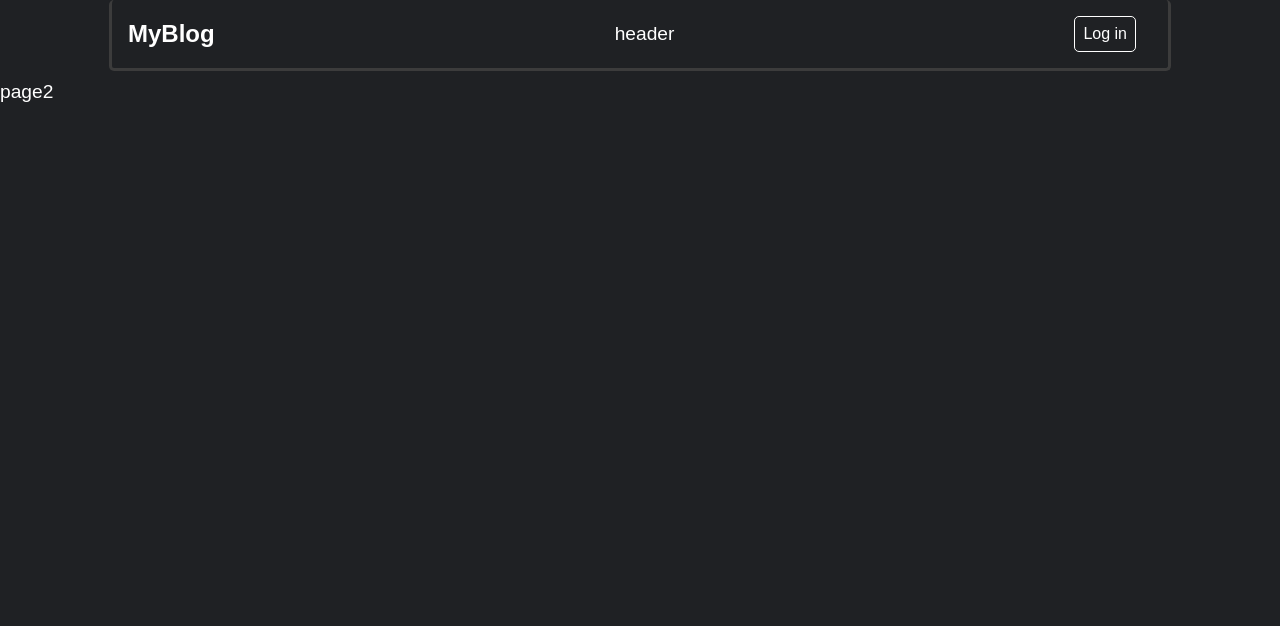
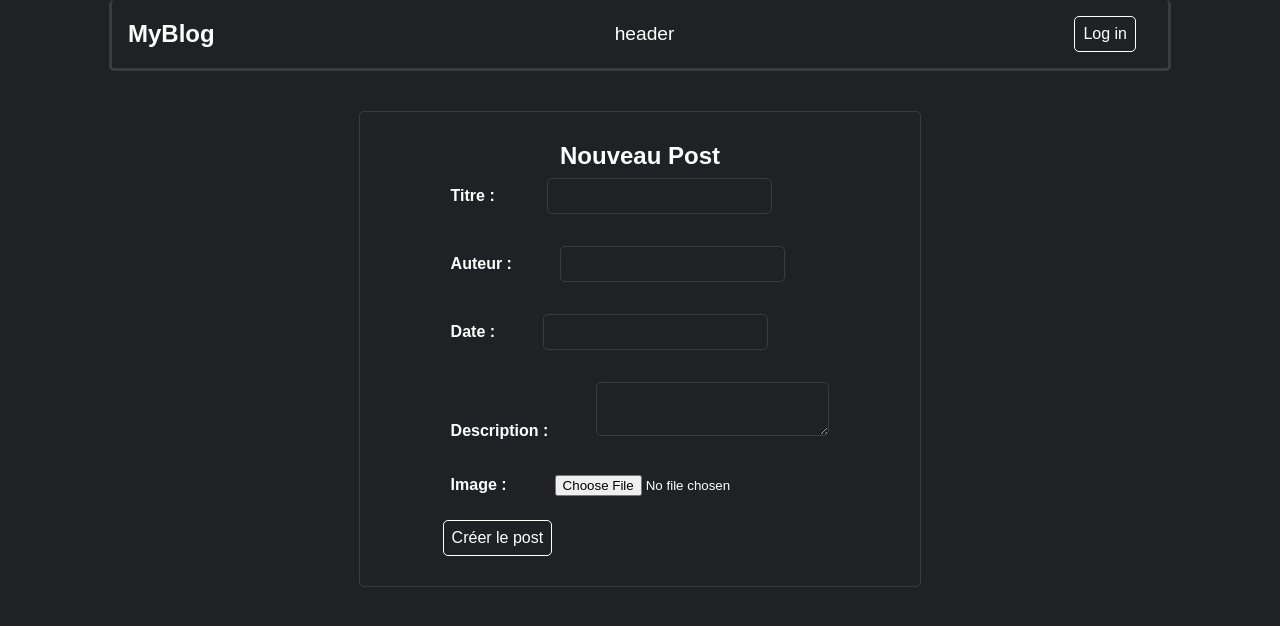
Before and after one commit to TitouanChvn/MyBlog, a React (Create React App) app in the folder myblog/: page /CreatePost in a window 1280 px wide. Shown: the top 626 px of the page. Built offline with nearby package versions, Linux system fonts and the light colour scheme.

Commit message:
starting a page for a new post

```diff
--- a/myblog/src/components/PageCreateElement.js
+++ b/myblog/src/components/PageCreateElement.js
@@ -1,7 +1,62 @@
+import React, { useState } from 'react';
+
 const PageCreateElement = () => {
+
+  const [title, setTitle] = useState('');
+  const [author, setAuthor] = useState('');
+  const [date, setDate] = useState('');
+  const [description, setDescription] = useState('');
+  const [image, setImage] = useState(null);
+
+
+  const handleImageChange = (event) => {
+    setImage(event.target.files[0]);
+  }
+
+  const handleSubmit = (event) => {
+    event.preventDefault();
+    // Traitement des données du post
+    console.log("Post créé : ", { title, author, date, description, image });
+  }
+
+
+
   return (
-    <div>
-      page2
+    <div className="container">
+      <div className="form-title">Nouveau Post</div>
+      <form onSubmit={handleSubmit}>
+        <div className="form-control">
+          <label>Titre : </label>
+          <input type="text" value={title} onChange={e => setTitle(e.target.value)} />
+      </div>
+
+      <div className="form-control">
+      <label>Auteur :</label>
+        <input type="text" value={author} onChange={e => setAuthor(e.target.value)} />
+      </div>
+
+      <div className="form-control">
+      <label>Date :</label>
+        <input type="text" value={date} onChange={e => setDate(e.target.value)} />
+      </div>
+
+      <div className="form-control">
+      <label>Description :</label>
+        <textarea value={description} onChange={e => setDescription(e.target.value)} />
+      </div>
+
+      <div className="form-control">
+      <label>Image :</label>
+        <input type="file" onChange={handleImageChange} accept="image/*" />
+      </div>
+
+
+      <input type="submit" value="Créer le post" className='ButtonLogin'/>
+    </form>
+
+
+
+
     </div>
   )
 }
--- a/myblog/src/components/RightFeed.js
+++ b/myblog/src/components/RightFeed.js
@@ -1,6 +1,9 @@
 import { useState,useEffect } from "react";
+import { useNavigate } from 'react-router-dom';
 
 const RightFeed = () => {
+  const navigate = useNavigate();
+  const handleClick = () => navigate('/CreatePost');
 
   const [login_id, setlogin_id] = useState([])
 
@@ -26,9 +29,12 @@ const RightFeed = () => {
 
   return (
     <div className="rightFeed">
-      RightFeed part
+      <button className="ButtonRightFeed" onClick={handleClick}>
+        Nouveau Post
+      </button>
+      <p>RightFeed part</p>
       <br/>
-      Login id is {login_id.login}
+      <p>Login id is {login_id.login}</p>
     </div>
   )
 }
--- a/myblog/src/index.css
+++ b/myblog/src/index.css
@@ -258,6 +258,24 @@ code {
   right: 0;
 }
 
+.ButtonRightFeed{
+  background-color: rgb(31, 33, 36);
+  color: white;
+  border: none;
+  border-radius: 5px;
+  padding: 0.5rem;
+  font-size: 1.2rem;
+  cursor: pointer;
+  transition: 0.2s;
+  margin-right: 1rem;
+  border: 1px solid white;
+  margin-bottom: 1rem;
+}
+
+.ButtonRightFeed:hover{
+  background-color: rgb(60,60,60);
+}
+
 .container {
   max-width: 500px;
   margin: 30px auto;
```
